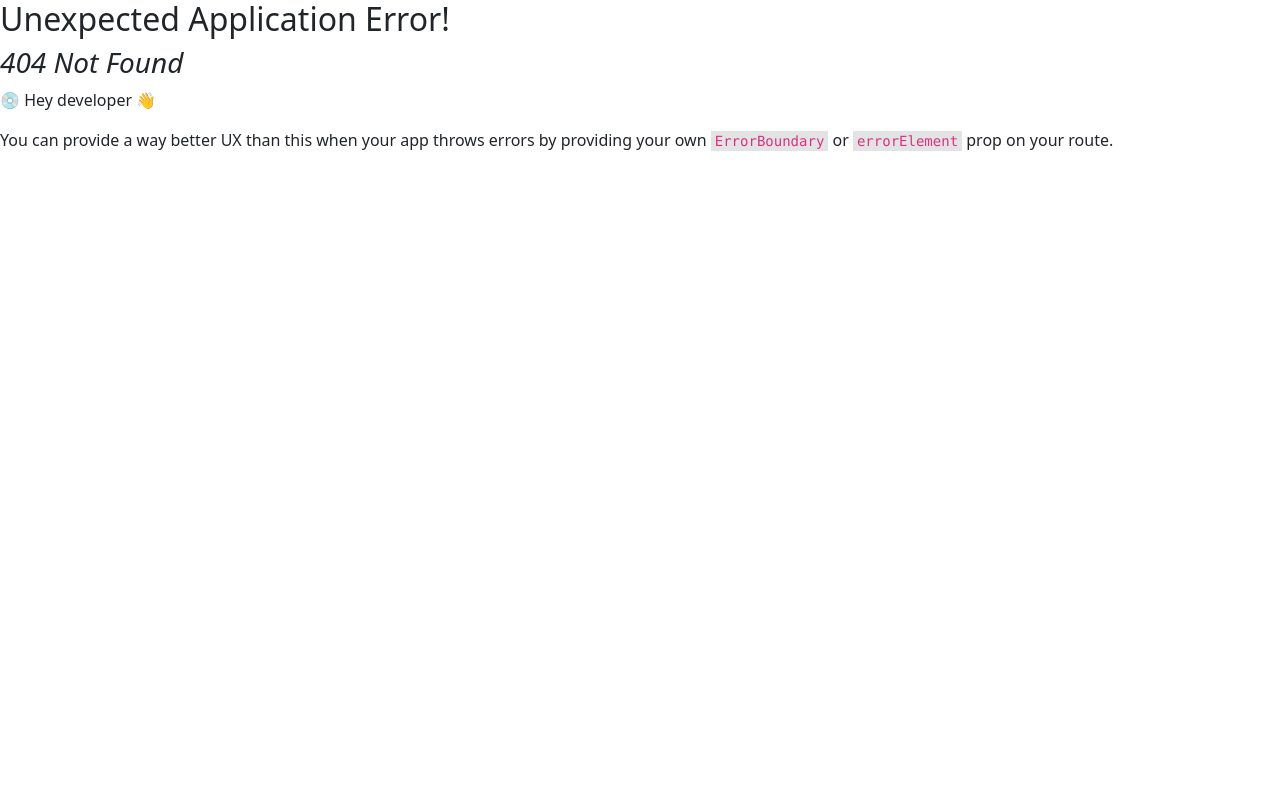
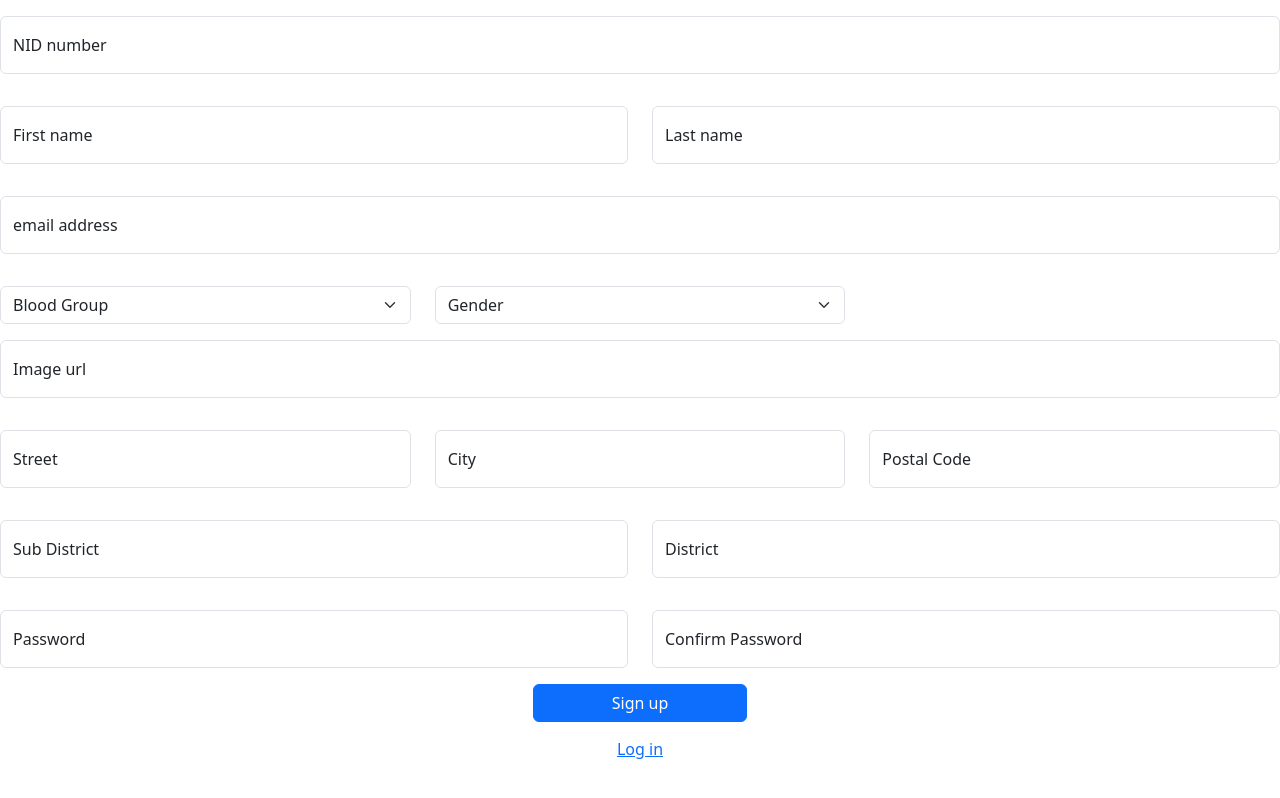
Before and after one commit to TawhidMM/db_project, a React (Create React App) app in the folder frontend/: page /patient/signup in a window 1280 px wide. Before the commit this address had no page. Built offline with nearby package versions, Linux system fonts and the light colour scheme; the HTML template or start-up script is replaced by a standard one.

Commit message:
signup added for patient

```diff
--- a/frontend/src/App.js
+++ b/frontend/src/App.js
@@ -7,6 +7,7 @@ import {
 // import pages
 import Login from "./components/Login"
 import PatientDashBoard from "./components/PatientDashBoard"
+import PatientSignUp from "./pages/patientSignUp";
 
 // import bootstrap css styles
 import 'bootstrap/dist/css/bootstrap.css'
@@ -18,6 +19,7 @@ const router = createBrowserRouter(
         <Route>
             <Route path='/login' element={<Login/>} />
             <Route path={'/id/:patientId/name/:patientName'} element={<PatientDashBoard/>}/>
+            <Route path={'/patient/signup'} element={<PatientSignUp/>}/>
         </Route>
     )
 )
--- /dev/null
+++ b/frontend/src/components/InputField.js
@@ -0,0 +1,45 @@
+import PropTypes from 'prop-types';
+import {useEffect, useState} from "react";
+
+
+function InputField({name ,placeholder, form}){
+    const [value, setValue] = useState("")
+    const [formData, setFormData] = form
+
+
+    useEffect(() => {
+        if (value) CallAPIWithSearchText(value)
+    }, [value]);
+
+    function CallAPIWithSearchText (text) {
+        setFormData({
+            ...formData,
+            [name]: value
+        })
+    }
+
+
+    return (
+    <>
+        <div className="input-group mb-3">
+            <div className="form-floating">
+                <input
+                    type="text" className="form-control" id={name}
+                    placeholder={placeholder}
+                    onChange={(event)=>
+                        setValue(event.target.value)}
+                />
+                <label htmlFor="floatingInput">{placeholder}</label>
+            </div>
+        </div>
+    </>
+    )
+}
+
+InputField.propTypes = {
+    name: PropTypes.string,
+    placeholder: PropTypes.string,
+    form: PropTypes.array
+}
+
+export default InputField
--- a/frontend/src/components/Login.js
+++ b/frontend/src/components/Login.js
@@ -31,6 +31,10 @@ function Login() {
         }
     }
 
+    const handleLoginClick = ()=>{
+        navigate(`../patient/signup`)
+    }
+
 
     return (
     <>
@@ -50,12 +54,15 @@ function Login() {
             />
             <label htmlFor="floatingPassword">Password</label>
         </div>
-        <div className="d-grid gap-2 col-6 mx-auto">
+        <div className="d-grid gap-2 col-3 mx-auto my-4">
             <button
                 className="btn btn-primary" type="button"
                 onClick={handleLogin}
             >
                 Log in
+            </button>
+            <button type="button" className="btn btn-link" onClick={handleLoginClick}>
+                Sign in
             </button>
         </div>
     </>
--- /dev/null
+++ b/frontend/src/components/PasswordInput.js
@@ -0,0 +1,48 @@
+import PropTypes from "prop-types";
+import {useEffect, useState} from "react";
+
+
+
+function PasswordInput({name ,placeholder, form}) {
+    const [value, setValue] = useState("")
+    const [formData, setFormData] = form
+
+    /*const handleChange = (event)=>{
+        setValue(event.target.value)
+
+        setFormData({
+            ...formData,
+            [name]: value
+        })
+    }*/
+
+    useEffect(() => {
+        if (value) CallAPIWithSearchText(value)
+    }, [value]);
+
+    function CallAPIWithSearchText (text) {
+        setFormData({
+            ...formData,
+            [name]: value
+        })
+    }
+
+    return(
+        <div className="form-floating">
+            <input
+                type="password" className="form-control"
+                id={name} placeholder={placeholder}
+                onChange={(event)=>
+                    setValue(event.target.value)}
+            />
+            <label htmlFor="floatingPassword">{placeholder}</label>
+        </div>
+    )
+}
+
+PasswordInput.propTypes = {
+    name: PropTypes.string,
+    placeholder: PropTypes.string,
+    form: PropTypes.array
+}
+export default PasswordInput
--- /dev/null
+++ b/frontend/src/components/Select.js
@@ -0,0 +1,58 @@
+import PropTypes from 'prop-types';
+import {useEffect, useState} from "react";
+
+
+function Select({name, options, form}) {
+
+    const [selected, setSelected] = useState("")
+    const [formData, setFormData] = form
+
+   /* const handleChange = (event)=>{
+        setSelected(event.target.value)
+
+        setFormData({
+            ...formData,
+            [name]: selected,
+        })
+
+        console.log(selected)
+        //console.log(formData)
+    }*/
+
+    useEffect(() => {
+        if (selected) CallAPIWithSearchText(selected)
+    }, [selected])
+
+    function CallAPIWithSearchText (text) {
+        setFormData({
+            ...formData,
+            [name]: selected
+        })
+    }
+
+    return (
+    <>
+        <select className="form-select" aria-label="Default select example"
+                defaultValue={options[0]}
+                onChange={(event)=>
+                    setSelected(event.target.value)}
+        >
+            {options.map((item, index) =>
+                index === 0 ?
+                    <option key={item} value={item} disabled hidden> {item} </option> :
+                    <option key={item} value={item}> {item} </option>
+
+            )}
+        </select>
+    </>
+    )
+}
+
+
+Select.propTypes = {
+    name: PropTypes.string,
+    options: PropTypes.array,
+    form: PropTypes.array
+}
+
+export default Select
--- /dev/null
+++ b/frontend/src/data/PatientInitialVals.js
@@ -0,0 +1,18 @@
+const patientInitialValues = {
+    nid: "",
+    firstName: "",
+    lastName: "",
+    email: "",
+    bloodGroup: "",
+    gender: "",
+    imageUrl: "",
+    street: "",
+    city: "",
+    postalCode: "",
+    subDistrict: "",
+    district: "",
+    password: "",
+    confirmPassword: ""
+}
+
+export default patientInitialValues
--- /dev/null
+++ b/frontend/src/pages/patientSignUp.js
@@ -0,0 +1,105 @@
+import {useState} from "react";
+import InputField from "../components/InputField";
+import Select from "../components/Select";
+import PasswordInput from "../components/PasswordInput";
+
+import patientInitialValues from "../data/PatientInitialVals";
+import {useNavigate} from "react-router-dom";
+
+
+
+function PatientSignUp() {
+
+    const form = useState(patientInitialValues)
+    const navigate = useNavigate()
+
+    const genders = ['Gender', 'Female', 'Male']
+    const bloodGroups = ['Blood Group', 'A+', 'A-', 'B+', 'B-', 'AB+', 'AB-', 'O+', 'O-']
+
+    const handleSignInClick = () => {
+        const [formInput, setFormInput] = form
+
+        console.log(formInput)
+    }
+
+    const handleLoginClick = ()=>{
+        navigate(`../login`)
+    }
+
+    return(
+    <>
+        <div className="row my-3">
+            <div className="col">
+                <InputField  name={'nid'}  placeholder={'NID number'} form={form} />
+            </div>
+        </div>
+        <div className="row my-3">
+            <div className="col">
+                <InputField name={'firstName'} placeholder={'First name'} form={form} />
+            </div>
+            <div className="col">
+                <InputField name={'lastName'} placeholder={'Last name'} form={form} />
+            </div>
+        </div>
+        <div className="row my-3">
+            <InputField name={'email'} placeholder={'email address'} form={form} />
+        </div>
+        <div className="row my-3">
+            <div className="col">
+                <Select name={'bloodGroup'} defaultItem={'Blood Group'} options={bloodGroups} form={form} />
+            </div>
+            <div className="col">
+                <Select name={'gender'} defaultItem={'Gender'} options={genders} form={form} />
+            </div>
+            <div className="col">
+                {/*
+                    date picker
+                */}
+            </div>
+        </div>
+        <div className="row my-3">
+            <div className="col">
+                <InputField name={'imageUrl'} placeholder={'Image url'} form={form} />
+            </div>
+        </div>
+        <div className="row my-3">
+            <div className="col">
+                <InputField name={'street'} placeholder={'Street'} form={form} />
+            </div>
+            <div className="col">
+                <InputField name={'city'} placeholder={'City'} form={form} />
+            </div>
+            <div className="col">
+                <InputField name={'postalCode'} placeholder={'Postal Code'} form={form} />
+            </div>
+        </div>
+        <div className="row my-3">
+            <div className="col">
+                <InputField name={'subDistrict'} placeholder={'Sub District'} form={form} />
+            </div>
+            <div className="col">
+                <InputField name={'district'} placeholder={'District'} form={form} />
+            </div>
+        </div>
+        <div className="row my-3">
+            <div className="col">
+                <PasswordInput name={'password'} placeholder={'Password'} form={form} />
+            </div>
+            <div className="col">
+                <PasswordInput name={'confirmPassword'} placeholder={'Confirm Password'} form={form} />
+            </div>
+        </div>
+        <div className="d-grid gap-2 col-2 mx-auto">
+            <button type="button" className="btn btn-primary" onClick={handleSignInClick}>
+                Sign up
+            </button>
+            <button type="button" className="btn btn-link" onClick={handleLoginClick}>
+                Log in
+            </button>
+        </div>
+
+    </>
+    )
+}
+
+export default PatientSignUp
```
